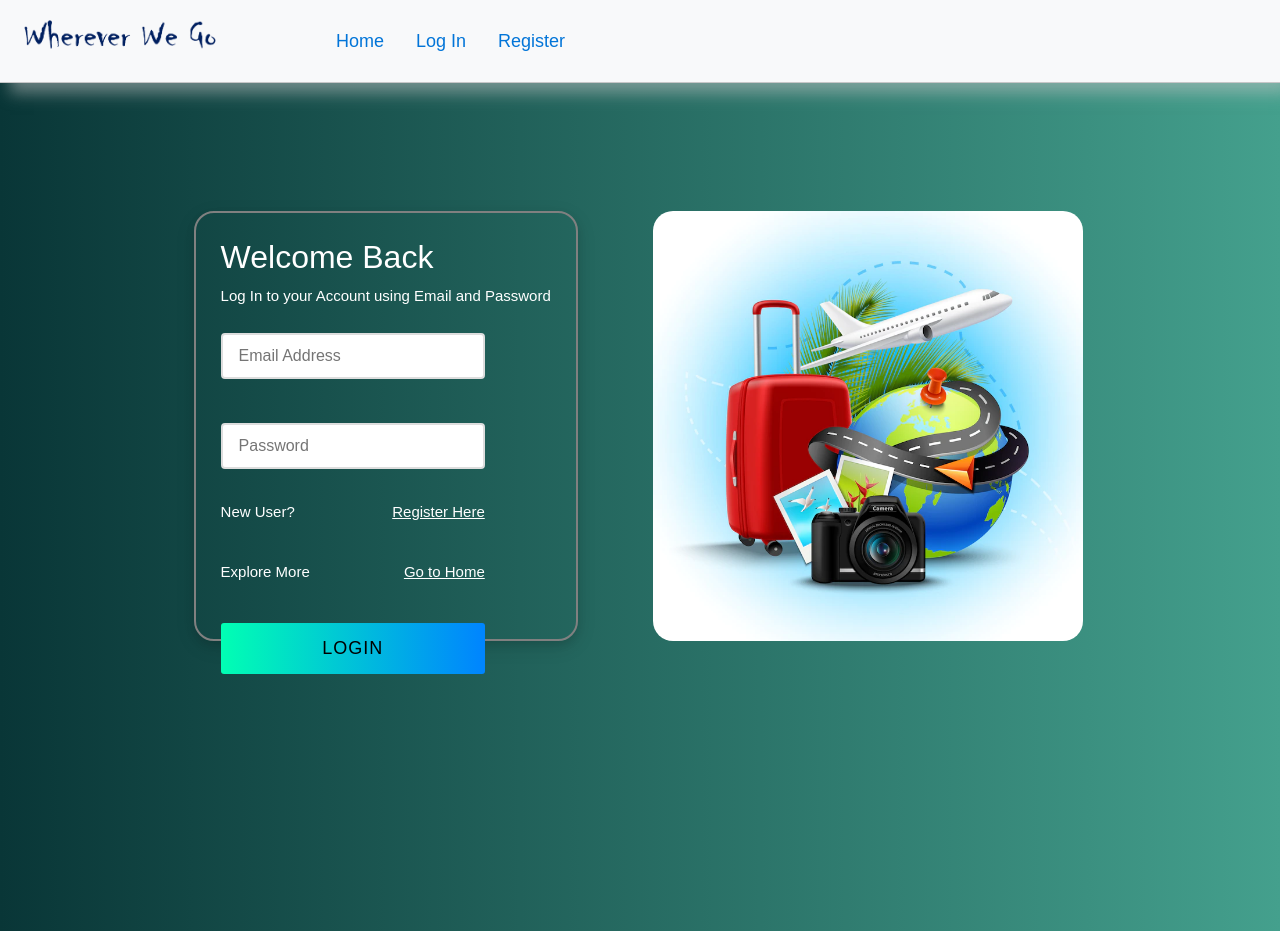
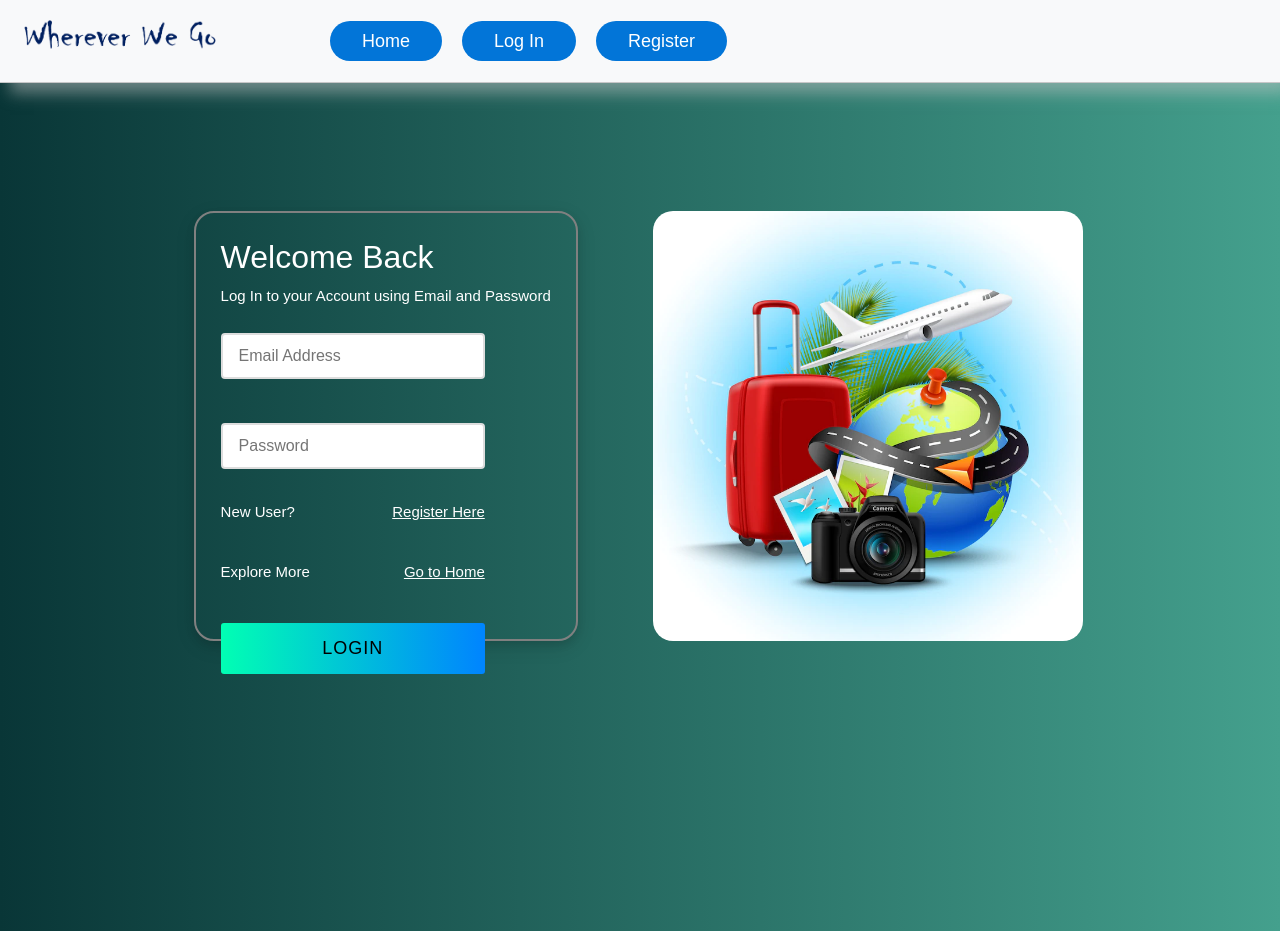
Before and after one commit to Pratham-01/Wherever-We-Go, a website: page views/login.html in a window 1280 px wide. Drawn offline with nearby package versions, Linux system fonts and the light colour scheme.

Commit message:
i dont want peace i want money

```diff
--- a/public/css/navbar.css
+++ b/public/css/navbar.css
@@ -2,7 +2,12 @@ nav{
     border-bottom: 1px solid rgba(0,0,0,0.2);
     box-shadow: 10px 10px 15px rgba(200,200,200,0.50);
 }
-nav a{
-  color: #0275d8 !important;
+nav a.nav-link{
+  color: white !important;
   font-size: large;
+  background-color: #0275d8 !important;
+  border-radius: 20px !important;
+  margin:  0 10px;
+  padding: 0.4rem 2rem;
+
 }
```
Also changed, not shown: views/chat.html (+6 -1 lines).
